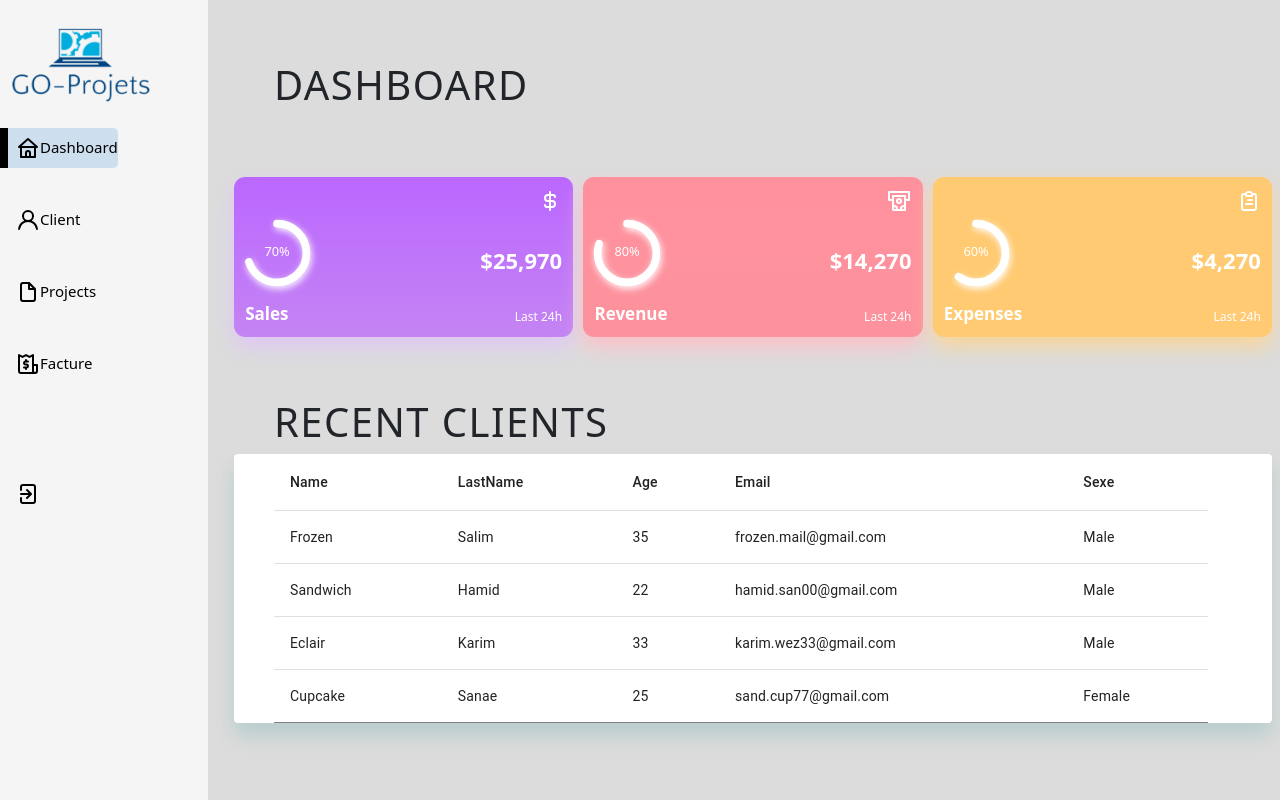
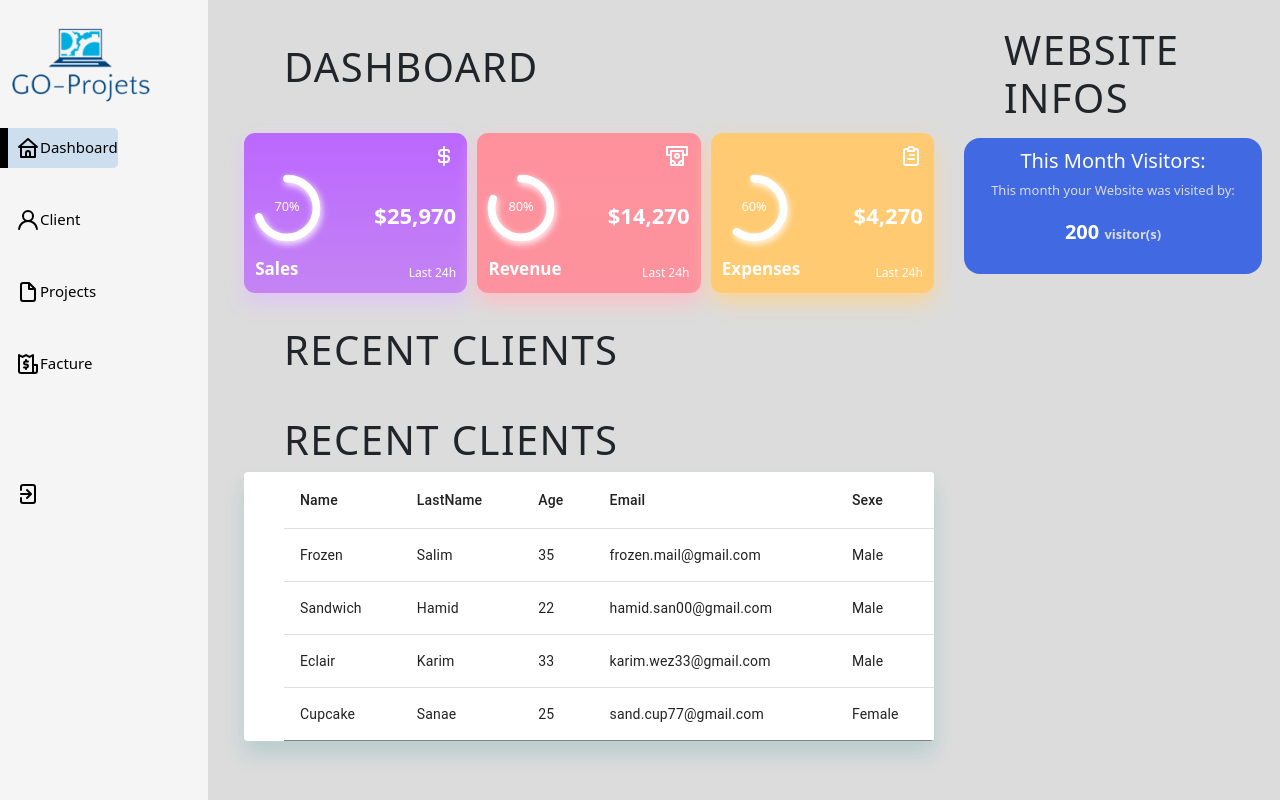
Before and after one commit to Meteo-Flagyl00/GO-Projets, a React (Create React App) app: page / in a window 1280 px wide. Built offline with nearby package versions, Linux system fonts and the light colour scheme.

Commit message:
changing display to grid for maindash

```diff
--- a/src/components/MainDash/MainDash.css
+++ b/src/components/MainDash/MainDash.css
@@ -1,3 +1,10 @@
+.grid-container {
+  padding: 10px;
+  display: grid;
+  grid-template-columns: 2fr 1fr;
+  column-gap: 30px;
+}
+
 .maindash {
   display: flex;
   margin-left: 1rem;
@@ -7,7 +14,5 @@
 }
 
 .rightSide {
-  position: absolute;
-  right: 60px;
-  top: 10px;
+  padding: 1rem 0 0 0;
 }
--- a/src/components/MainDash/MainDash.jsx
+++ b/src/components/MainDash/MainDash.jsx
@@ -6,16 +6,19 @@ import './MainDash.css'
 
 function MainDash() {
   return (
-    <div className='maindash'>
-      <h1>Dashboard</h1>
-      <Cards/>
-      <Table/>
-
-      {/* <div className='rightSide'>
-        <AboutUs/>
-      </div> */}
+    <div className="grid-container">
+      <div className="maindash">
+        <h1>Dashboard</h1>
+        <Cards />
+        <h1>Recent Clients</h1>
+        <Table />
+      </div>
+      <div className="rightSide">
+        <h1>WebSite Infos </h1>
+        <AboutUs />
+      </div>
     </div>
-  )
+  );
 }
 
 export default MainDash
```
